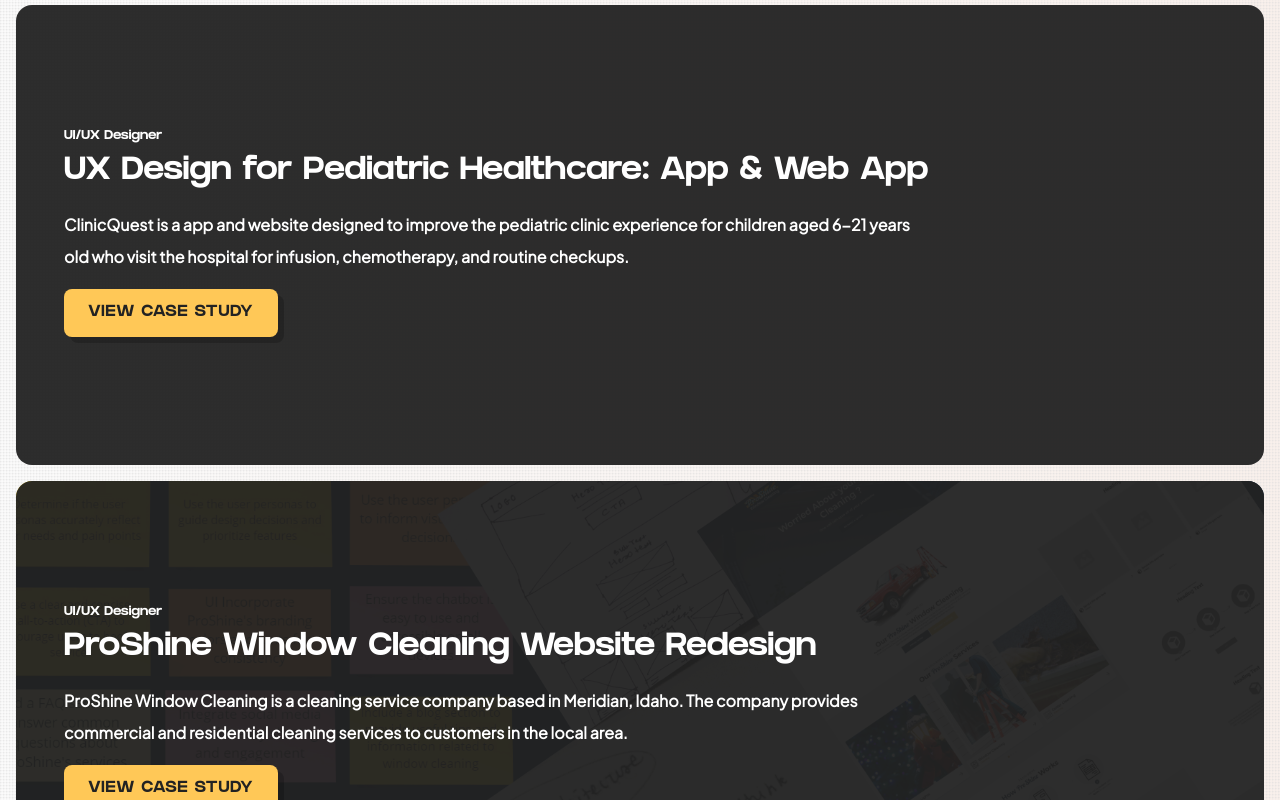
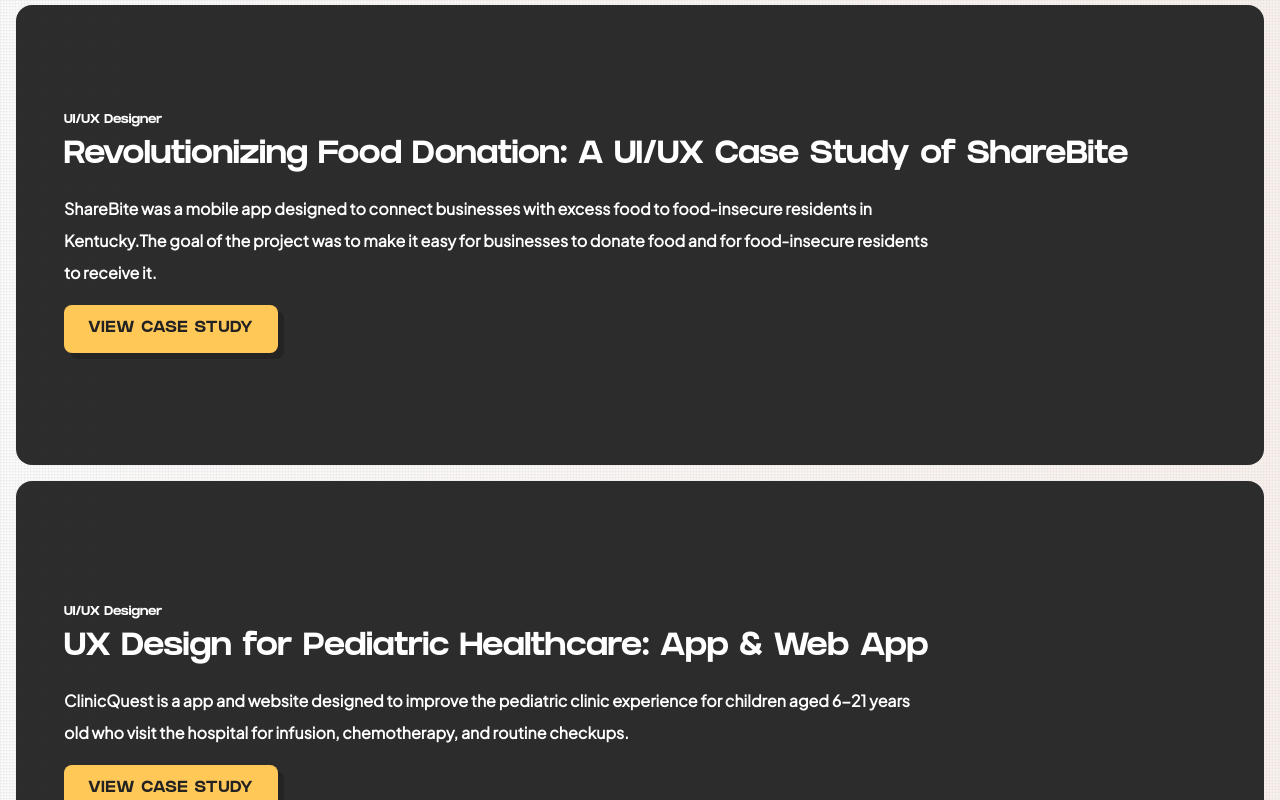
Before and after one commit to kashkumarsingh/kashkumarsingh.github.io, a Next.js app: page / in a window 1280 px wide. Shown: the part 1280-2080 px from the top of the page. Built offline with nearby package versions, Linux system fonts and the light colour scheme.

Commit message:
initial commit

```diff
--- a/package.json
+++ b/package.json
@@ -17,7 +17,8 @@
     "eslint": "8.38.0",
     "eslint-config-next": "13.3.0",
     "gsap": "^3.11.5",
-    "next": "13.3.0",
+    "next": "^13.3.0",
+    "next-optimized-images": "^2.6.2",
     "postcss": "8.4.21",
     "react-dom": "18.2.0",
     "react-icons": "^4.8.0",
--- a/src/components/WorkItem.tsx
+++ b/src/components/WorkItem.tsx
@@ -1,5 +1,4 @@
 import Link from "next/link";
-
 interface WorkItemProps{
     labels:string[];
     title: string;
@@ -19,7 +18,7 @@ const WorkItem:React.FC<WorkItemProps> = ({labels, title, description, linkUrl,l
                   <h3 className="text-white mb-4 work-item__title">{title}</h3>
                   <p className="sm:max-w-[100%] md:max-w-[75%] text-white mb-4 work-item__description">{description}</p>
                   <div className="text-white mb-4 work-item__links">
-                    <Link  href={linkUrl} className="w-full text-center  md:w-auto font-sans font-bold btn btn-primary" target="_blank" rel="noopener">{linkText}</Link>
+                    <Link  href={linkUrl} className="w-full text-center  md:w-auto font-sans font-bold btn btn-primary" target="_blank" rel="noopener noreferrer">{linkText}</Link>
                   </div>
              </div>
         </div>
--- a/src/pages/index.tsx
+++ b/src/pages/index.tsx
@@ -114,6 +114,13 @@ export default function Home() {
             </div>
             {/* Section-title */}
             <div className="relative flex flex-col justify-center items-start flex-nowrap work-items">
+            <WorkItem
+                bgClassName="work-item-bg-0"
+                labels={labels}
+                title="Revolutionizing Food Donation: A UI/UX Case Study of ShareBite"
+                description="ShareBite was a mobile app designed to connect businesses with excess food to food-insecure residents in Kentucky.The goal of the project was to make it easy for businesses to donate food and for food-insecure residents to receive it. "
+                linkText="View Case Study" linkUrl="https://www.figma.com/proto/vCy6s7XQLfOdZCBmsCAhTk/Kashkumar-UIUX?page-id=1030%3A6582&node-id=1030-6618&viewport=261%2C176%2C0.03&scaling=scale-down-width"
+              />
               <WorkItem
                 bgClassName="work-item-bg-1"
                 labels={labels}
@@ -121,7 +128,7 @@ export default function Home() {
                 description="ClinicQuest is a app and website designed to improve
                             the pediatric clinic experience for children aged 6-21 years old who
                             visit the hospital for infusion, chemotherapy, and routine checkups."
-                linkText="View Case Study" linkUrl="https://www.example.com/"
+                linkText="View Case Study" linkUrl="https://www.figma.com/proto/vCy6s7XQLfOdZCBmsCAhTk/Kashkumar-UIUX?page-id=1007%3A6504&node-id=1208-8427&viewport=-18%2C324%2C0.03&scaling=scale-down-width"
               />
               <WorkItem
                 bgClassName="work-item-bg-2"
@@ -129,21 +136,21 @@ export default function Home() {
                 title="ProShine Window Cleaning Website Redesign"
                 description="ProShine Window Cleaning is a cleaning service company based in Meridian, Idaho.
                             The company provides commercial and residential cleaning services to customers in the local area."
-                linkText="View Case Study" linkUrl="https://www.example2.com/"
+                linkText="View Case Study" linkUrl="https://www.figma.com/proto/vCy6s7XQLfOdZCBmsCAhTk/Kashkumar-UIUX?page-id=1216%3A11026&node-id=1218-14315&viewport=414%2C466%2C0.05&scaling=scale-down-width"
               />
               <WorkItem
                 bgClassName="work-item-bg-3"
                 labels={labels}
                 title="Redwing-VFX-Studio Website Design"
                 description="Redwing-VFX-Studio was a new company in the market and aimed to attract clients through their landing page by showcasing their services and existing portfolio, as well as attracting potential candidates interested in joining the company."
-                linkText="View Case Study" linkUrl="https://www.example3.com/"
+                linkText="View Case Study" linkUrl="https://www.figma.com/proto/vCy6s7XQLfOdZCBmsCAhTk/Kashkumar-UIUX?page-id=870%3A707&node-id=870-708&viewport=493%2C376%2C0.06&scaling=scale-down-width"
               />
               <WorkItem
                 bgClassName="work-item-bg-4"
                 labels={labels}
                 title="Revitalized SuAyu E-commerce Website(B2B & B2C)"
                 description="SuAyu is an Indian healthcare company that specializes in developing innovative healthcare solutions using natural sources."
-                linkText="View Case Study" linkUrl="https://www.example4.com/"
+                linkText="View Case Study" linkUrl="https://www.figma.com/proto/vCy6s7XQLfOdZCBmsCAhTk/Kashkumar-UIUX?page-id=1218%3A13543&node-id=1218-13543&viewport=744%2C661%2C0.13&scaling=scale-down-width"
               />
             </div>
           </div>
```
Also changed, not shown: next.config.js (+11 -15 lines), .eslintrc.json, 2 other files (tests, documents, lock files or other folders).
